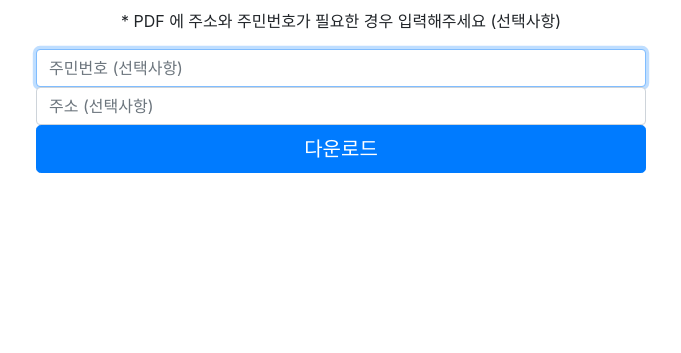
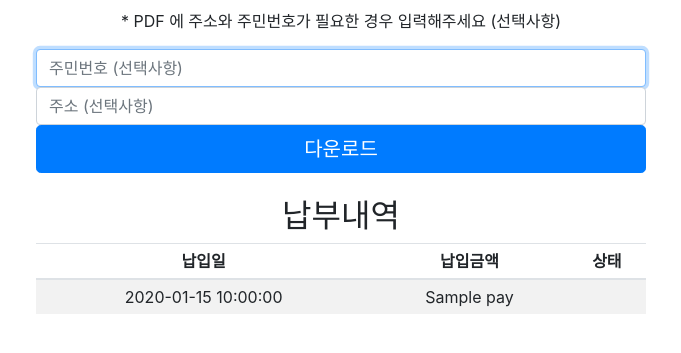
Before and after one commit to jungkoo/taxdoc, a Flask app: template templates/index.html in a window 1280 px wide. Shown: the part 245-598 px from the top of the page, without its empty margins (299-980 px from the left). Run offline with Flask 2, Linux system fonts and the light colour scheme; the template is opened without the code that fills it: most values are stand-ins (such as "Sample title", 1, 10 or a date in 2020); parts of the project's set-up code (start-up, migrations or seed data) failed here and were passed over; some libraries are stand-ins or nearby versions.

Commit message:
납입 내력도 결과로 볼 수 있음.

```diff
--- a/app.py
+++ b/app.py
@@ -1,7 +1,6 @@
 #!/usr/bin/env python3
 # -*- coding: utf-8 -*-
 from datetime import timedelta
-
 from taxdoc import LoginSession, default_config, ResultRecord
 import os
 from taxdoc.document_builder import DocumentBuilder
@@ -53,11 +52,13 @@
             member_id = _tax_api.get_member_id(user_name, user_phone)
             if member_id is not None:
                 r = _tax_api.get_pay_result(member_id)
+                rd = _tax_api.get_pay_default_list(member_id)
                 if not r:
                     return render_template('error.html', msg="소득공제 데이터가 존재하지 않습니다.")
                 else:
                     session['member_id'] = member_id
                     session['result'] = r
+                    session['detail'] = rd
                     session['user_name'] = user_name
                     session['user_phone'] = user_phone
                 return redirect(url_for('index'))
@@ -99,7 +100,8 @@
         return render_template("login.html")
     else:
         user_name = session.get("user_name")
-        return render_template("index.html", user_name=user_name, year=_tax_api.year)
+        detail = session.get('detail')
+        return render_template("index.html", user_name=user_name, year=_tax_api.year, detail=detail)
 
 
 if __name__ == '__main__':
@@ -112,4 +114,4 @@
                       year=os.environ.get("TAX_DOC_YEAR"))
     _document_builder = DocumentBuilder(config)
     app.secret_key = os.environ.get("TAX_DOC_KEY") or "123"
-    app.run(host='0.0.0.0', port='10080')
+    app.run(host='0.0.0.0', port='10080', debug=True)
--- a/templates/index.html
+++ b/templates/index.html
@@ -61,6 +61,30 @@
       </form>
       </p>
     </div>
+    <br/>
+    <div class="container">
+      <h2>납부내역</h2>
+      <div class="table-responsive">
+        <table class="table table-striped table-sm">
+          <thead>
+          <tr>
+            <th>납입일</th>
+            <th>납입금액</th>
+            <th>상태</th>
+          </tr>
+          </thead>
+          <tbody>
+          {% for r in detail %}
+          <tr>
+            <td>{{r.date}}</td>
+            <td>{{r.pay}}</td>
+            <td>{{r.msg}}</td>
+          </tr>
+          {% endfor %}
+          </tbody>
+        </table>
+      </div>
+    </div>
   </section>
 </main>
 </html>
```
Also changed, not shown: taxdoc/tax_api.py (+25 -0 lines).
